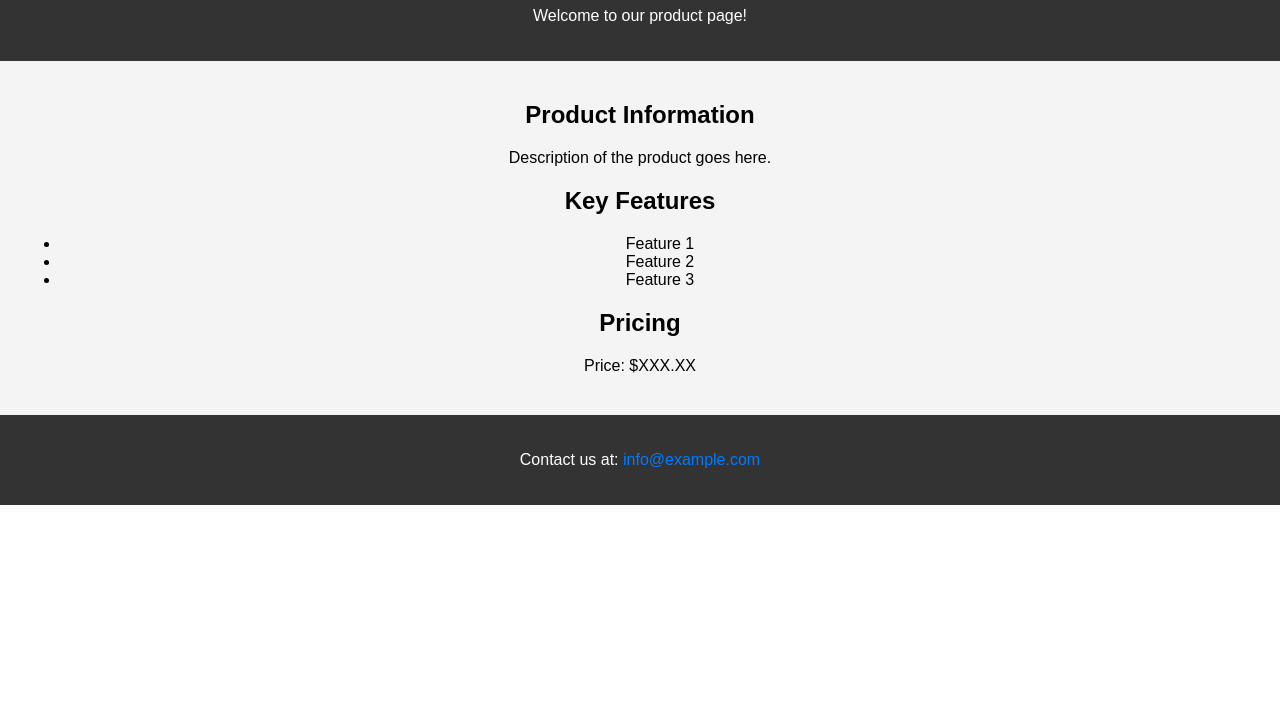
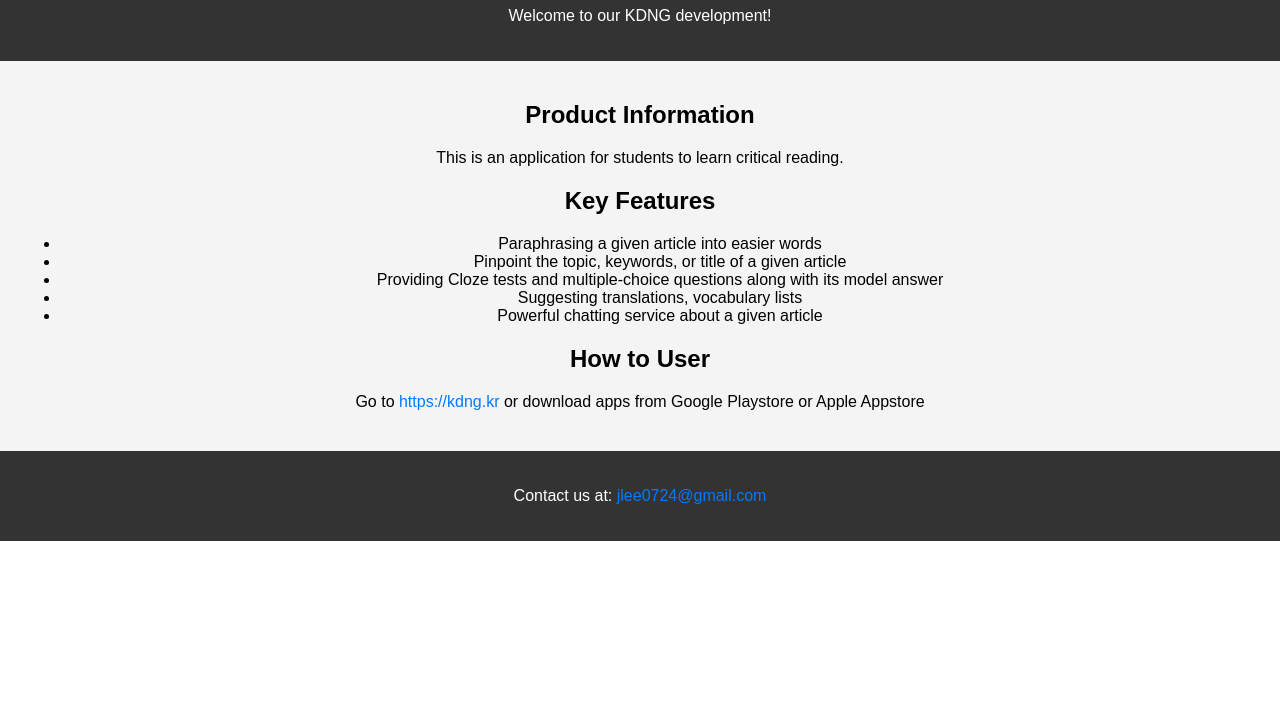
Before and after one commit to mediatte/kdng, a plain HTML site: page index.html in a window 1280 px wide. Shown: the part 93-800 px from the top of the page. Drawn offline with Linux system fonts and the light colour scheme.

Commit message:
Update index.html

```diff
--- a/index.html
+++ b/index.html
@@ -8,36 +8,38 @@
 </head>
 <body>
     <header>
-        <h1>Product Name</h1>
-        <p>Welcome to our product page!</p>
+        <h1>KDNG Reading Helper</h1>
+        <p>Welcome to our KDNG development!</p>
     </header>
 
     <main>
         <section id="product-info">
             <h2>Product Information</h2>
-            <p>Description of the product goes here.</p>
+            <p>This is an application for students to learn critical reading.</p>
             <!-- Add more details about the product as needed -->
         </section>
 
         <section id="features">
             <h2>Key Features</h2>
             <ul>
-                <li>Feature 1</li>
-                <li>Feature 2</li>
-                <li>Feature 3</li>
+                <li>Paraphrasing a given article into easier words</li>
+                <li>Pinpoint the topic, keywords, or title of a given article</li>
+                <li>Providing Cloze tests and multiple-choice questions along with its model answer</li>
+                <li>Suggesting translations, vocabulary lists</li>
+                <li>Powerful chatting service about a given article</li>
                 <!-- Add more features as needed -->
             </ul>
         </section>
 
         <section id="pricing">
-            <h2>Pricing</h2>
-            <p>Price: $XXX.XX</p>
+            <h2>How to User</h2>
+            <p>Go to <a href="https://kdng.kr">https://kdng.kr</a> or download apps from Google Playstore or Apple Appstore</p>
             <!-- Add pricing details as needed -->
         </section>
     </main>
 
     <footer>
-        <p>Contact us at: <a href="mailto:info@example.com">info@example.com</a></p>
+        <p>Contact us at: <a href="mailto:jlee0724@gmail.com">jlee0724@gmail.com</a></p>
     </footer>
 
     <script src="script.js"></script>
```
